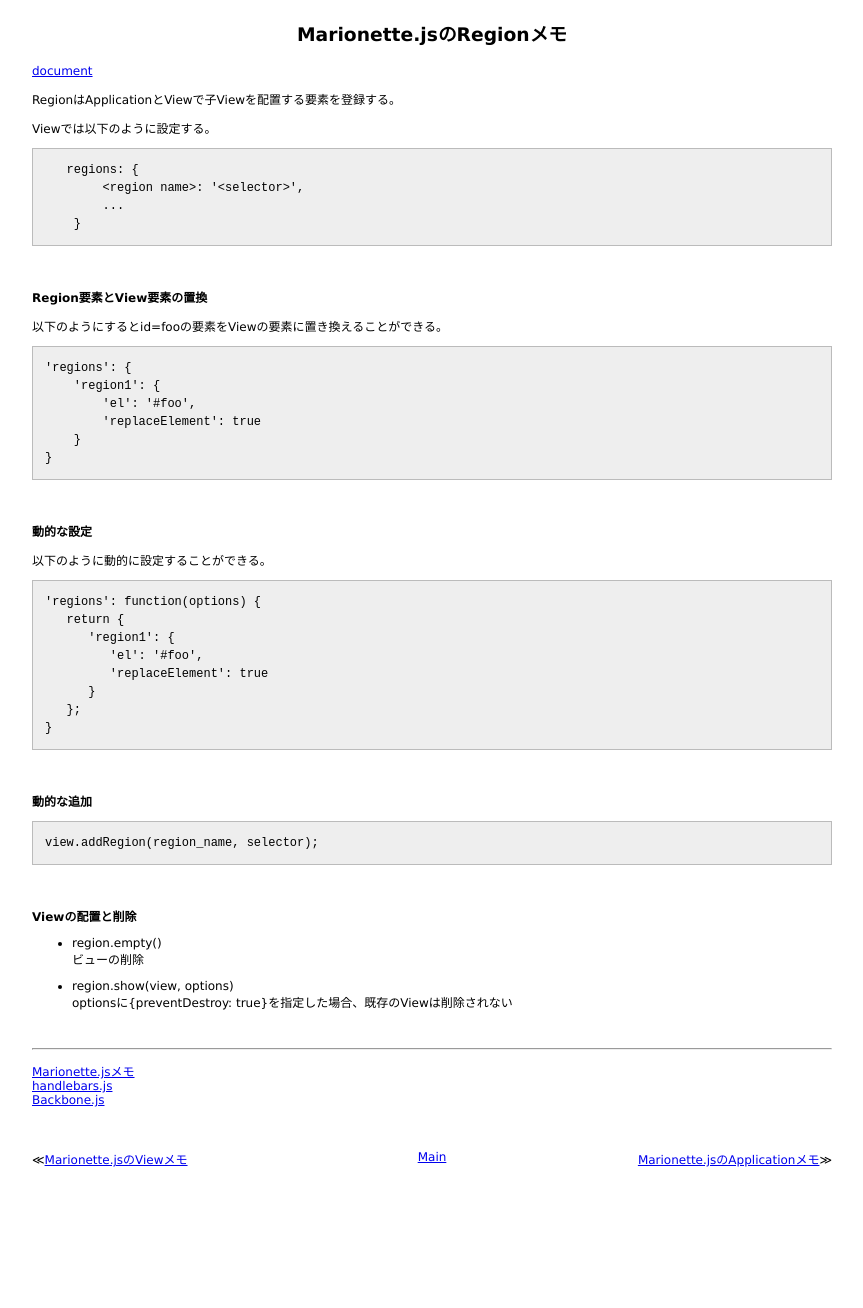
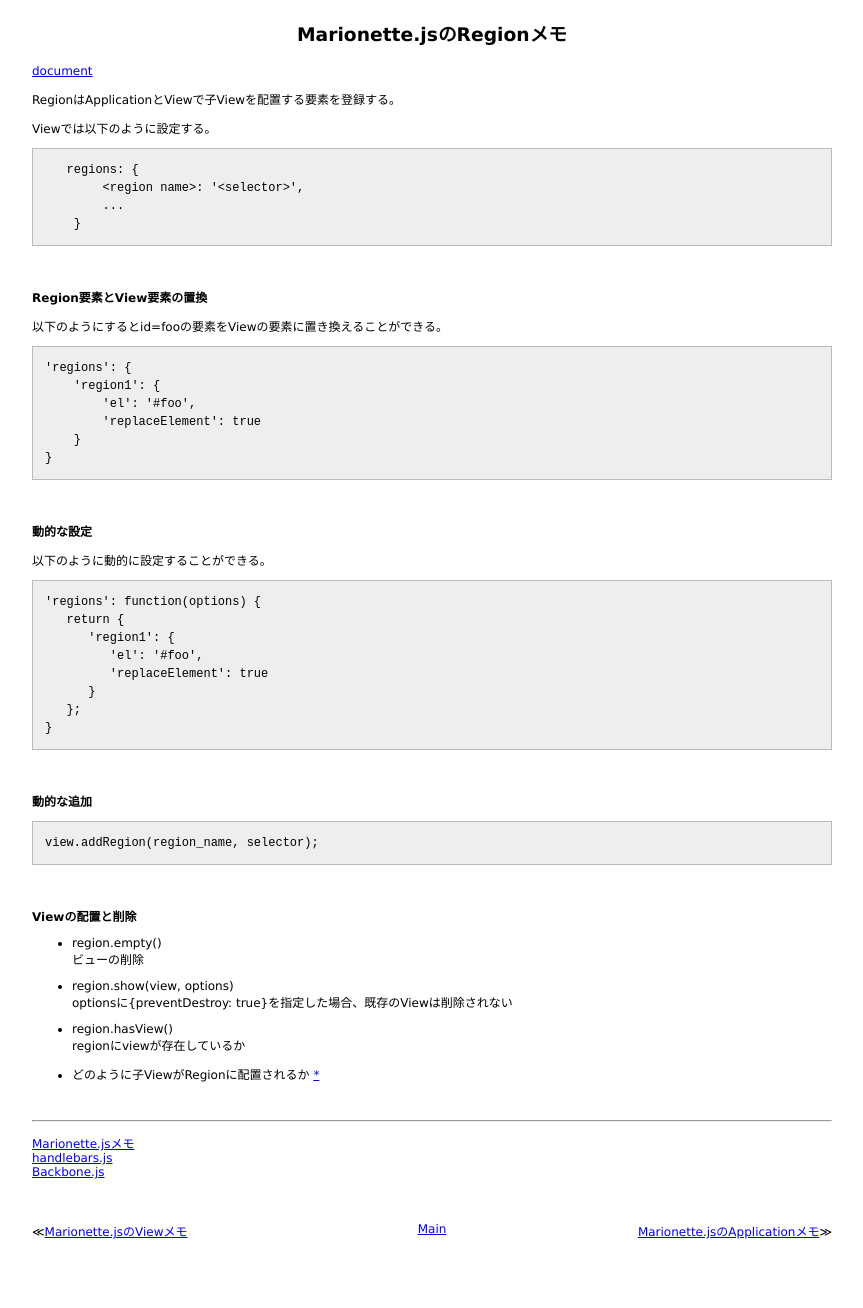
Before and after one commit to 38elements/38elements.github.com, a Jekyll site: the page built from _posts/2016-10-10-marionettejs-region.md, in a window 1280 px wide. Shown: the whole page, without its empty margins (208-1071 px from the left). Built offline with Jekyll 4.4.1, drawn with Linux system fonts in a browser that asks for light colours; before the commit the page ends 1236 px from its top, so only the background shows below that.

Commit message:
Update 2016-10-10-marionettejs-region.md

```diff
--- a/_posts/2016-10-10-marionettejs-region.md
+++ b/_posts/2016-10-10-marionettejs-region.md
@@ -60,6 +60,11 @@ view.addRegion(region_name, selector);
 * region.show(view, options)
 optionsに{preventDestroy: true}を指定した場合、既存のViewは削除されない
 
+* region.hasView()
+regionにviewが存在しているか
+
+* どのように子ViewがRegionに配置されるか [\*](http://marionettejs.com/docs/master/marionette.region.html#set-how-views-el-is-attached)
+
 <br>
 <hr>
 [Marionette.jsメモ](/2016/09/11/backbone_marionette.html)
```
